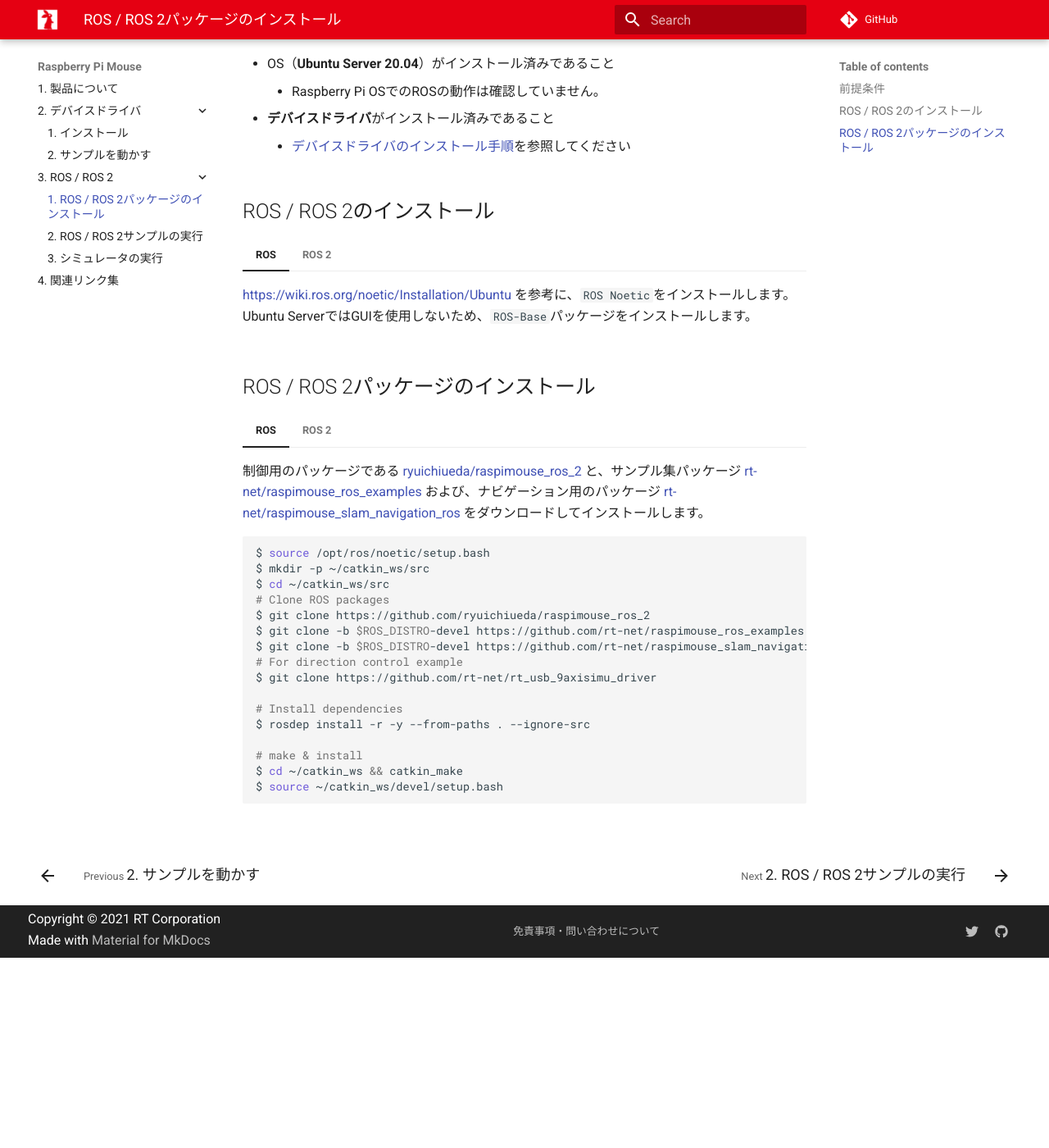
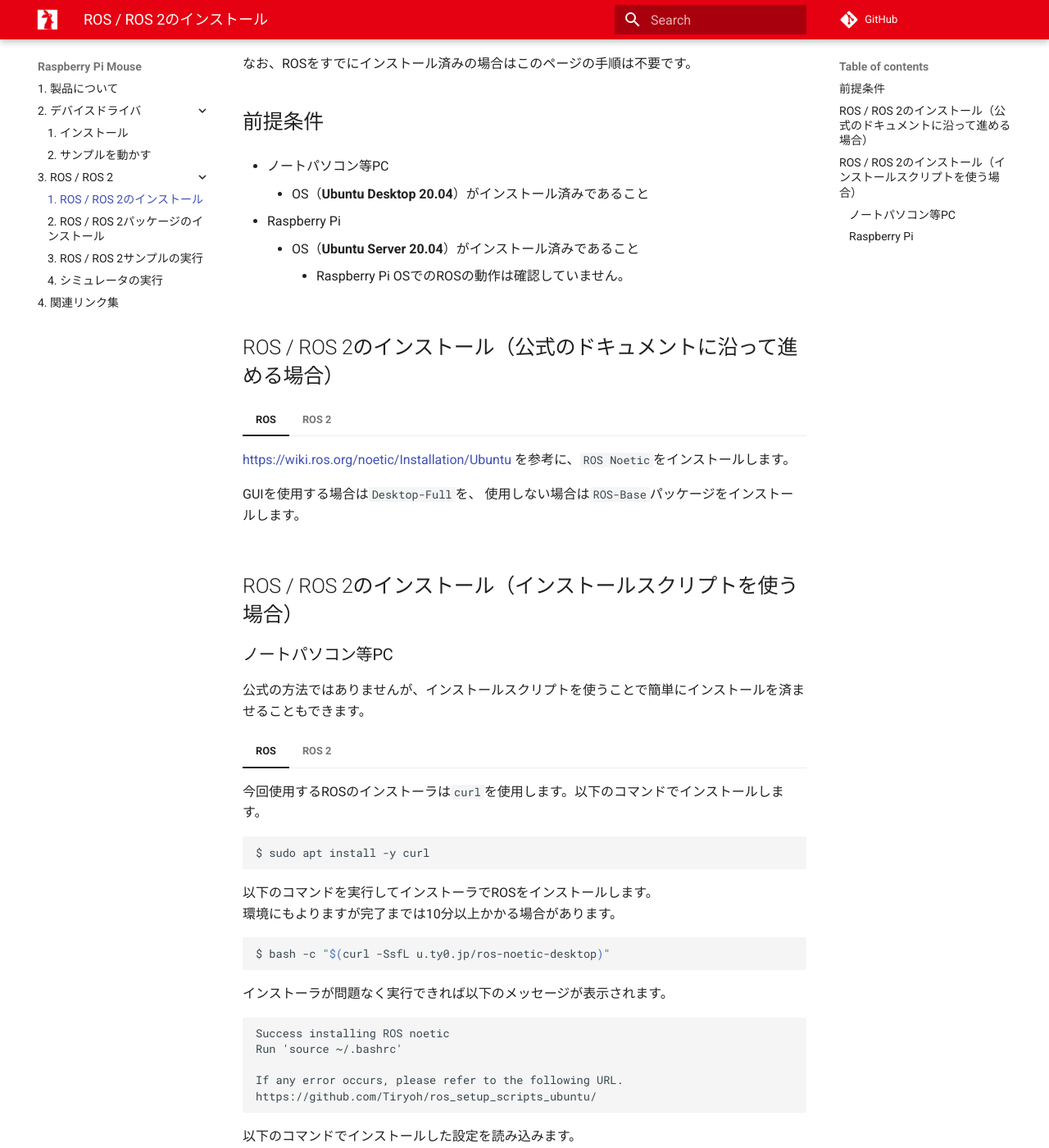
Before and after one commit to rt-net/tutorials, an MkDocs documentation site: the page built from docs/raspimouse/ros/install.md, in a window 1280 px wide and 1400 px high, scrolled down 279 px. Shown: the whole window at 82% size. Built offline with MkDocs 1.6.1 and Material for MkDocs 9.7.7, drawn with Linux system fonts in a browser that asks for light colours; comment, search, counter and statistics services are not loaded; before the commit the page ends 1447 px from its top, so only the background shows below that; some of the changed text lies outside the part shown.

Commit message:
ROSのインストール方法とROSパッケージのインストール方法を分ける

````diff
--- a/docs/raspimouse/ros/install.md
+++ b/docs/raspimouse/ros/install.md
@@ -1,81 +1,165 @@
 ---
-title: ROS / ROS 2パッケージのインストール
+title: ROS / ROS 2のインストール
 robot: Raspberry Pi Mouse
 ---
 
-# ROS / ROS 2パッケージのインストール
+# ROS / ROS 2のインストール
 
-このページでは、Raspberry Pi MouseのROSサンプル集のインストール方法を説明します。
+このページでは、以下の2つのデバイスへのROSのインストール方法を説明します。
 
-## 前提条件
+* Ubuntuインストール済みのノートパソコン等PC
+* Ubuntuインストール済みのRaspberry Pi
 
-- OS（**Ubuntu Server 20.04**）がインストール済みであること
-    - Raspberry Pi OSでのROSの動作は確認していません。
-- **デバイスドライバ**がインストール済みであること
-    - [デバイスドライバのインストール手順](../driver/install.md)を参照してください
+なお、ROSをすでにインストール済みの場合はこのページの手順は不要です。
 
-## ROS / ROS 2のインストール
+## 前提条件 {: #requirements}
+
+* ノートパソコン等PC
+    * OS（**Ubuntu Desktop 20.04**）がインストール済みであること
+
+* Raspberry Pi
+    * OS（**Ubuntu Server 20.04**）がインストール済みであること
+        * Raspberry Pi OSでのROSの動作は確認していません。
+
+## ROS / ROS 2のインストール（公式のドキュメントに沿って進める場合） {: #official-document}
 
 === "ROS"
     [https://wiki.ros.org/noetic/Installation/Ubuntu](https://wiki.ros.org/noetic/Installation/Ubuntu){target=_blank rel=noopener}
     を参考に、`ROS Noetic`をインストールします。
-    Ubuntu ServerではGUIを使用しないため、`ROS-Base`パッケージをインストールします。
+
+    GUIを使用する場合は`Desktop-Full`を、 使用しない場合は`ROS-Base`パッケージをインストールします。
 
 === "ROS 2"
     [https://docs.ros.org/en/foxy/Installation/Ubuntu-Install-Debians.html](https://docs.ros.org/en/foxy/Installation/Ubuntu-Install-Debians.html){target=_blank rel=noopener}
     を参考に、`ROS 2 Foxy`をインストールします。
-    Ubuntu ServerではGUIを使用しないため、`ROS-Base`パッケージをインストールします。
+
+    GUIを使用する場合は`Desktop`を、 使用しない場合は`ROS-Base`パッケージをインストールします。
 
     [https://docs.ros.org/en/foxy/Tutorials/Colcon-Tutorial.html](https://docs.ros.org/en/foxy/Tutorials/Colcon-Tutorial.html){target=_blank rel=noopener}
     を参考に、パッケージビルドツールの`colcon`をインストールします。
 
-## ROS / ROS 2パッケージのインストール
+## ROS / ROS 2のインストール（インストールスクリプトを使う場合） {: #install-script}
+
+### ノートパソコン等PC
+
+公式の方法ではありませんが、インストールスクリプトを使うことで簡単にインストールを済ませることもできます。
 
 === "ROS"
-    制御用のパッケージである
-    [ryuichiueda/raspimouse_ros_2](https://github.com/ryuichiueda/raspimouse_ros_2){target=_blank rel=noopener}
-    と、サンプル集パッケージ
-    [rt-net/raspimouse_ros_examples](https://github.com/rt-net/raspimouse_ros_examples){target=_blank rel=noopener}
-    および、ナビゲーション用のパッケージ
-    [rt-net/raspimouse_slam_navigation_ros](https://github.com/rt-net/raspimouse_slam_navigation_ros){target=_blank rel=noopener}
-    をダウンロードしてインストールします。
+    今回使用するROSのインストーラは`curl`を使用します。以下のコマンドでインストールします。
 
     ```sh
-    $ source /opt/ros/noetic/setup.bash
-    $ mkdir -p ~/catkin_ws/src
-    $ cd ~/catkin_ws/src
-    # Clone ROS packages
-    $ git clone https://github.com/ryuichiueda/raspimouse_ros_2
-    $ git clone -b $ROS_DISTRO-devel https://github.com/rt-net/raspimouse_ros_examples
-    $ git clone -b $ROS_DISTRO-devel https://github.com/rt-net/raspimouse_slam_navigation_ros
-    # For direction control example
-    $ git clone https://github.com/rt-net/rt_usb_9axisimu_driver
-
-    # Install dependencies
-    $ rosdep install -r -y --from-paths . --ignore-src
-
-    # make & install
-    $ cd ~/catkin_ws && catkin_make
-    $ source ~/catkin_ws/devel/setup.bash
+    $ sudo apt install -y curl
     ```
 
-=== "ROS 2"
-    サンプル集パッケージ
-    [rt-net/raspimouse_ros2_examples](https://github.com/rt-net/raspimouse_ros2_examples){target=_blank rel=noopener}
-    をダウンロードしてインストールします。
+    以下のコマンドを実行してインストーラでROSをインストールします。
+    環境にもよりますが完了までは10分以上かかる場合があります。
 
     ```sh
-    $ source /opt/ros/foxy/setup.bash
-    $ mkdir -p ~/ros2_ws/src
-    $ cd ~/ros2_ws/src
-    # Clone packages
-    $ git clone https://github.com/rt-net/raspimouse_ros2_examples
+    $ bash -c "$(curl -SsfL u.ty0.jp/ros-noetic-desktop)"
+    ```
 
-    # Install dependencies
-    $ rosdep install -r -y --from-paths . --ignore-src
+    インストーラが問題なく実行できれば以下のメッセージが表示されます。
 
-    # make & install
-    $ cd ~/ros2_ws
-    $ colcon build --symlink-install
-    $ source ~/ros2_ws/install/setup.bash
+    ```txt
+    Success installing ROS noetic
+    Run 'source ~/.bashrc'
+
+    If any error occurs, please refer to the following URL.
+    https://github.com/Tiryoh/ros_setup_scripts_ubuntu/
     ```
+
+    以下のコマンドでインストールした設定を読み込みます。
+
+    ```sh
+    $ source ~/.bashrc
+    ```
+=== "ROS 2"
+    今回使用するROS 2のインストーラは`curl`と`git`を使用します。以下のコマンドでインストールします。
+
+    ```sh
+    $ sudo apt install -y curl git
+    ```
+
+    以下のコマンドを実行してインストーラでROS 2をインストールします。
+    環境にもよりますが完了までは10分以上かかる場合があります。
+
+    ```sh
+    $ git clone https://github.com/Tiryoh/ros2_setup_scripts_ubuntu.git
+    $ cd ros2_setup_scripts_ubuntu
+    $ ./ros2-foxy-desktop-main.sh
+    ```
+
+    インストーラが問題なく実行できれば以下のメッセージが表示されます。
+
+    ```txt
+    Success installing ROS foxy
+    Run 'source ~/.bashrc'
+    ```
+
+    以下のコマンドでインストールした設定を読み込みます。
+
+    ```sh
+    $ source ~/.bashrc
+    ```
+
+### Raspberry Pi
+
+公式の方法ではありませんが、インストールスクリプトを使うことで簡単にインストールを済ませることもできます。
+
+=== "ROS"
+    今回使用するROSのインストーラは`curl`を使用します。以下のコマンドでインストールします。
+
+    ```sh
+    $ sudo apt install -y curl
+    ```
+
+    以下のコマンドを実行してインストーラでROSをインストールします。
+    環境にもよりますが完了までは10分以上かかる場合があります。
+
+    ```sh
+    $ bash -c "$(curl -SsfL u.ty0.jp/ros-noetic-ros-base)"
+    ```
+
+    インストーラが問題なく実行できれば以下のメッセージが表示されます。
+
+    ```txt
+    Success installing ROS melodic
+    Run 'source ~/.bashrc'
+
+    If any error occurs, please refer to the following URL.
+    https://github.com/Tiryoh/ros_setup_scripts_ubuntu/
+    ```
+
+    以下のコマンドでインストールした設定を読み込みます。
+
+    ```sh
+    $ source ~/.bashrc
+    ```
+=== "ROS 2"
+    今回使用するROS 2のインストーラは`curl`と`git`を使用します。以下のコマンドでインストールします。
+
+    ```sh
+    $ sudo apt install -y curl git
+    ```
+
+    以下のコマンドを実行してインストーラでROS 2をインストールします。
+    環境にもよりますが完了までは10分以上かかる場合があります。
+
+    ```sh
+    $ git clone https://github.com/Tiryoh/ros2_setup_scripts_ubuntu.git
+    $ cd ros2_setup_scripts_ubuntu
+    $ ./ros2-foxy-ros-base.sh
+    ```
+
+    インストーラが問題なく実行できれば以下のメッセージが表示されます。
+
+    ```txt
+    Success installing ROS foxy
+    Run 'source ~/.bashrc'
+    ```
+
+    以下のコマンドでインストールした設定を読み込みます。
+
+    ```sh
+    $ source ~/.bashrc
+    ```
--- a/mkdocs.yml
+++ b/mkdocs.yml
@@ -81,9 +81,10 @@
       - 1. インストール: raspimouse/driver/install.md
       - 2. サンプルを動かす: raspimouse/driver/samples.md
     - 3. ROS / ROS 2:
-      - 1. ROS / ROS 2パッケージのインストール: raspimouse/ros/install.md
-      - 2. ROS / ROS 2サンプルの実行: raspimouse/ros/samples.md
-      - 3. シミュレータの実行: raspimouse/ros/simulator.md
+      - 1. ROS / ROS 2のインストール: raspimouse/ros/install.md
+      - 2. ROS / ROS 2パッケージのインストール: raspimouse/ros/package-install.md
+      - 3. ROS / ROS 2サンプルの実行: raspimouse/ros/samples.md
+      - 4. シミュレータの実行: raspimouse/ros/simulator.md
     - 4. 関連リンク集: raspimouse/others.md
   - Jetson Nano Mouse:
     - 1. 製品について: jnmouse/products.md
````
Also changed, not shown: docs/raspimouse/ros/package-install.md (added, +81 -0 lines), docs/raspimouse/ros/simulator.md (+4 -3 lines).
